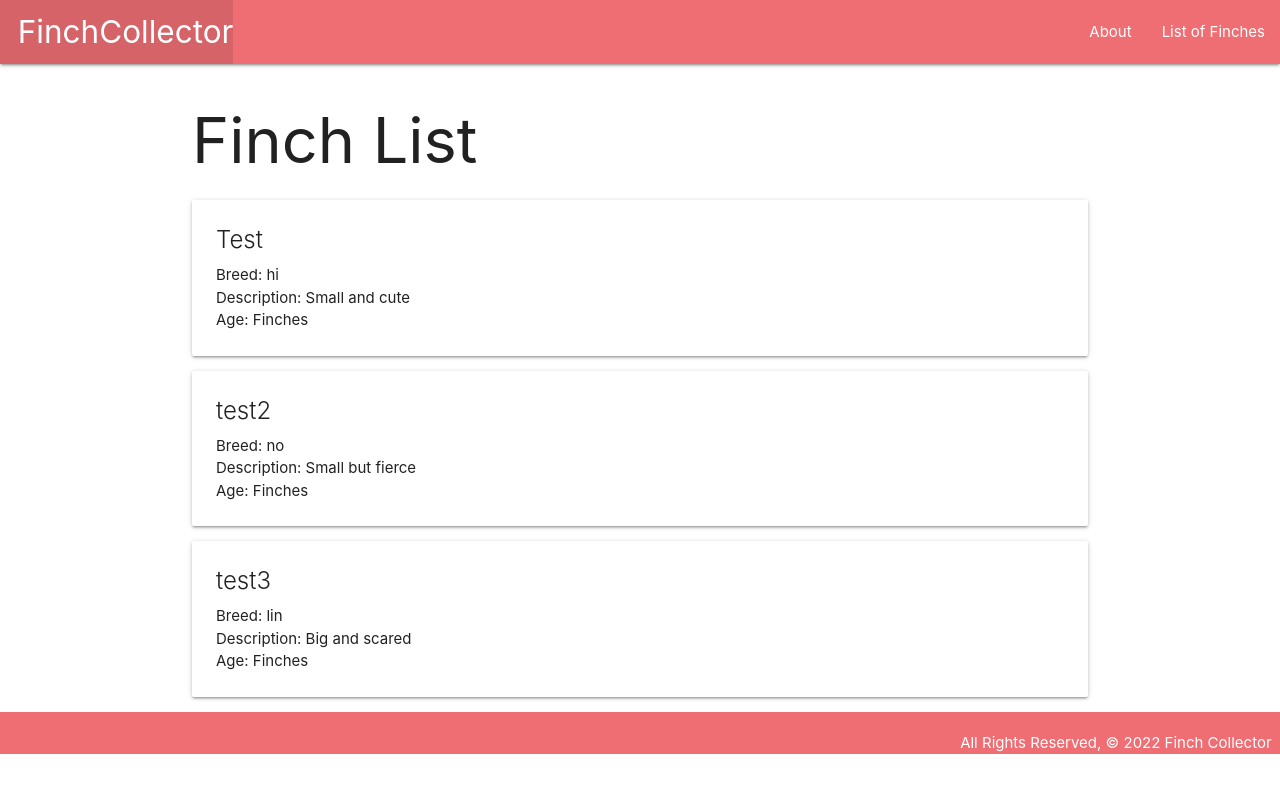
After one commit to Cristian-nambo10/Finch-Collect, a Django app: page /finch/ in a window 1280 px wide. The commit adds this page. Run offline with Django 4.2, Linux system fonts and the light colour scheme.

Commit message:
wip: posted temp data

```diff
--- /dev/null
+++ b/main_app/static/css/styles.css
@@ -0,0 +1,14 @@
+body {
+    display: flex;
+    min-height: 100vh;
+    flex-direction: column;
+  }
+
+  main {
+    flex: grow 1;
+  }
+
+  footer {
+    padding-top: 0;
+    text-align: right;
+  }
--- a/main_app/templates/base.html
+++ b/main_app/templates/base.html
@@ -1,10 +1,15 @@
+{% load static %}
 <!DOCTYPE html>
 <html lang="en">
   <head>
-    <meta charset="UTF-8">
-    <meta http-equiv="X-UA-Compatible" content="IE=edge">
-    <meta name="viewport" content="width=device-width, initial-scale=1.0">
-    <link rel="stylesheet" href="https://cdnjs.cloudflare.com/ajax/libs/materialize/1.0.0/css/materialize.min.css">
+    <meta charset="UTF-8" />
+    <meta http-equiv="X-UA-Compatible" content="IE=edge" />
+    <meta name="viewport" content="width=device-width, initial-scale=1.0" />
+    <link
+      rel="stylesheet"
+      href="https://cdnjs.cloudflare.com/ajax/libs/materialize/1.0.0/css/materialize.min.css"
+    />
+    <link rel="stylesheet" type="text/css" href="{% static 'css/styles.css' %}" />
     <title>Finch Collector</title>
   </head>
   <body>
@@ -18,6 +23,7 @@
           </ul>
           <ul class="right">
             <li><a href="/about">About</a></li>
+            <li><a href="/finch">List of Finches</a></li>
           </ul>
         </div>
       </nav>
--- /dev/null
+++ b/main_app/templates/finches/index.html
@@ -0,0 +1,18 @@
+{% extends 'base.html' %} {% block content %}
+
+<h1>Finch List</h1>
+
+{% for fin in finch %}
+<div class="card">
+  <div class="card-content">
+    <span class="card-title">{{ fin.name }}</span>
+    <p>Breed: {{ fin.family }}</p>
+    <p>Description: {{ fin.description }}</p>
+    {% if fin.age > 0 %}
+    <p>Age: {{ fin.age }}</p>
+    {% else %}
+    <p>Age: Finches</p>
+    {% endif %}
+  </div>
+</div>
+{% endfor %} {% endblock %}
--- a/main_app/urls.py
+++ b/main_app/urls.py
@@ -4,5 +4,5 @@ from . import views
 urlpatterns = [
     path('', views.home, name='home'),
     path('about/', views.about, name ='about'),
-    # path('cats/', views.cat_index, name = 'index')
+    path('finch/', views.finch_index, name = 'index')
 ]
--- a/main_app/views.py
+++ b/main_app/views.py
@@ -7,3 +7,21 @@ def home(request):
 
 def about(request):
     return render(request, 'about.html')
+
+
+class Finch:
+    def __init__(self, name, family, age, description):
+        self.name = name
+        self.family = family
+        self.order = age
+        self.description = description
+
+finch = [
+    Finch('Test', 'hi', 'tall', 'Small and cute'),
+    Finch('test2', 'no', 'short', "Small but fierce"),
+    Finch('test3', 'lin', 'average', 'Big and scared'),
+]
+
+def finch_index(request):
+    # finches = Finch.objects.all()
+    return render(request, 'finches/index.html', {'finch': finch})
```
Also changed, not shown: main_app/templates/about.html (+2 -11 lines). Lines whose indentation alone changed are shown as unchanged.
